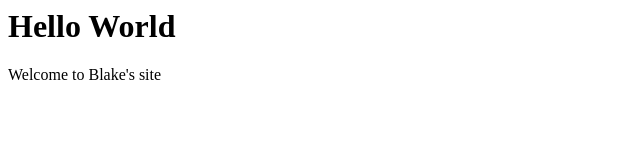
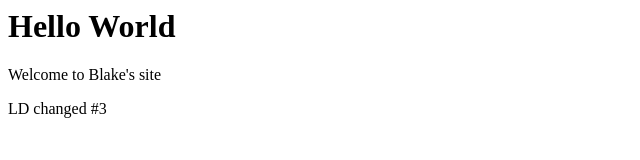
Before and after one commit to liuduan8/-training-github-actions-001, a plain HTML site: page web_content/index.html in a window 1280 px wide. Shown: the whole page, without its empty margins (0-640 px from the left). Drawn offline with Linux system fonts and the light colour scheme.

Commit message:
Update index.html

```diff
--- a/web_content/index.html
+++ b/web_content/index.html
@@ -7,6 +7,7 @@
 <body>
   <h1>Hello World</h1>
   <p>Welcome to Blake's site</p>
+<p> LD changed #3 </p>
 </body>
 
 </html>
```
